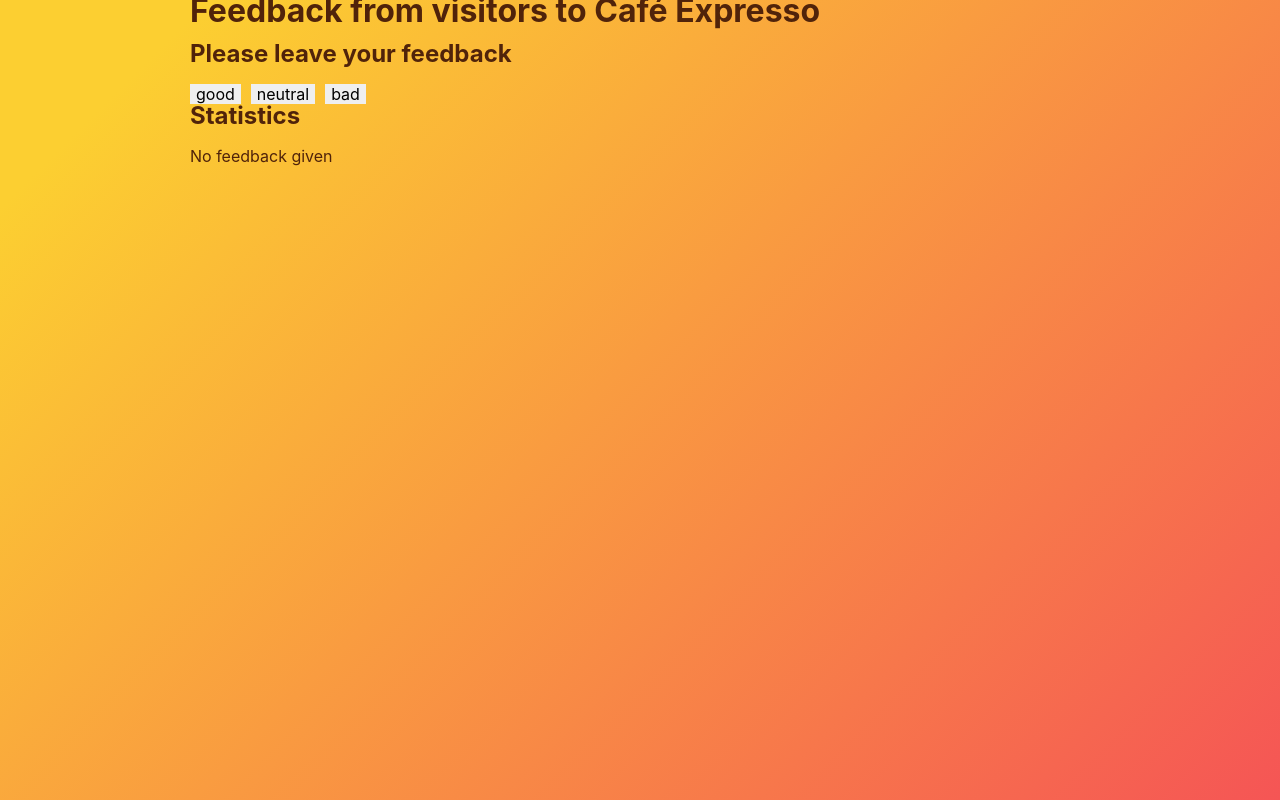
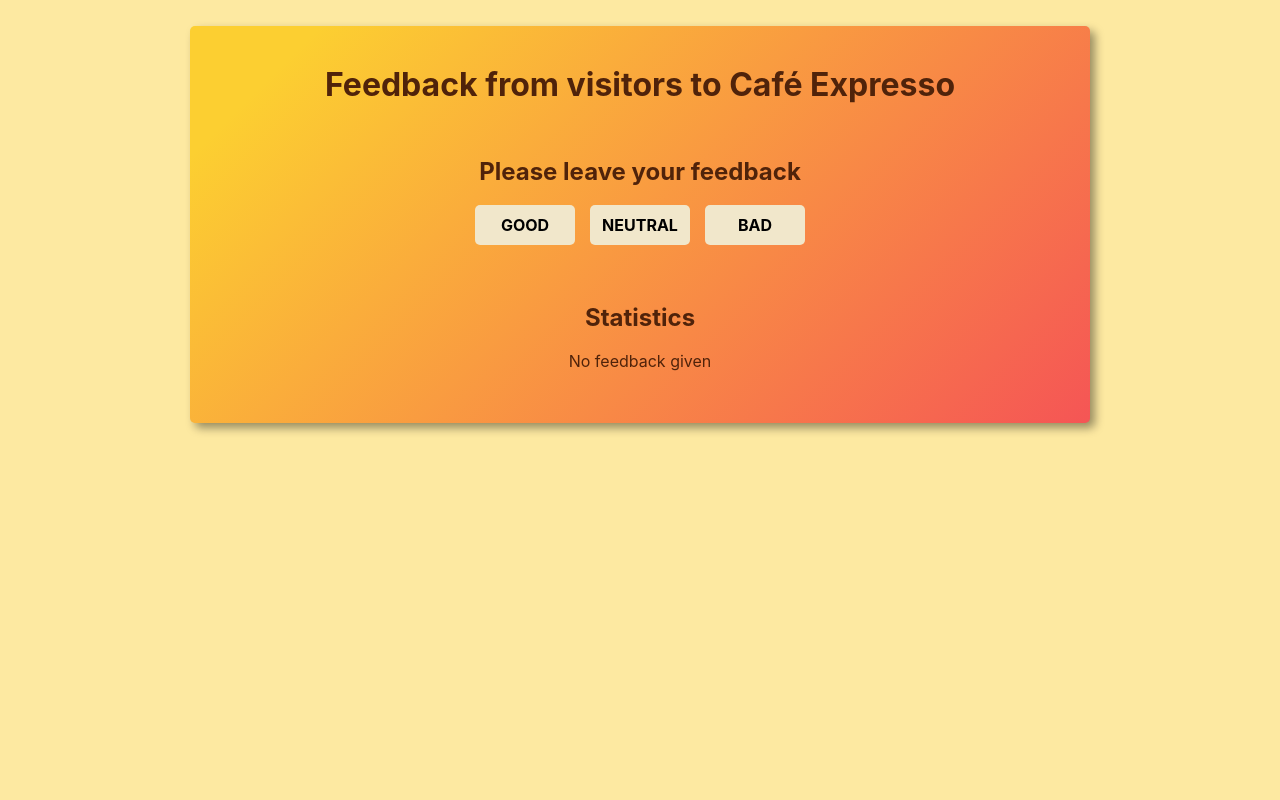
Before and after one commit to igorklyopov/goit-react-hw-02-feedback, a React (Create React App) app: page / in a window 1280 px wide. Built offline with nearby package versions, Linux system fonts and the light colour scheme.

Commit message:
adds styles

```diff
--- a/src/App.js
+++ b/src/App.js
@@ -1,5 +1,5 @@
 import React, { Component } from "react";
-import Container from "./components/Container/Container";
+import PageWrap from "./components/PageWrap/PageWrap";
 import Section from "./components/Section/Section";
 import FeedbackOptions from "./components/FeedbackOptions/FeedbackOptions";
 import Statistics from "./components/Statistics/Statistics";
@@ -42,10 +42,7 @@
     const { good, neutral, bad } = this.state;
 
     return (
-      <>
-        <Container>
-          <h1>Feedback from visitors to Café Expresso</h1>
-
+      <PageWrap title="Feedback from visitors to Café Expresso">
         <Section title="Please leave your feedback">
           <FeedbackOptions
             options={this.getOptionsValues()}
@@ -66,8 +63,7 @@
             <Notification message="No feedback given"></Notification>
           )}
         </Section>
-        </Container>
-      </>
+      </PageWrap>
     );
   }
 }
--- a/src/components/Container/Container.module.css
+++ b/src/components/Container/Container.module.css
@@ -6,6 +6,6 @@
 
 @media screen and (min-width: 1024px) {
   .container {
-    width: 900px;
+    width: 600px;
   }
 }
--- a/src/components/FeedbackOptions/FeedbackOptions.js
+++ b/src/components/FeedbackOptions/FeedbackOptions.js
@@ -2,16 +2,21 @@
 import style from "./FeedbackOptions.module.css";
 
 const FeedbackOptions = ({ options, onLeaveFeedback }) => {
-  return options.map((option) => (
+  return (
+    <div className={style.feedbackBtnsWrap}>
+      {options.map((option) => (
         <button
           key={option}
           type="button"
           className="button"
           onClick={() => onLeaveFeedback(option)}
+          className={style.feedbackBtn}
         >
           {option}
         </button>
-  ));
+      ))}
+    </div>
+  );
 };
 
 FeedbackOptions.propTypes = {
--- a/src/components/FeedbackOptions/FeedbackOptions.module.css
+++ b/src/components/FeedbackOptions/FeedbackOptions.module.css
@@ -0,0 +1,36 @@
+.feedbackBtnsWrap {
+  display: flex;
+  justify-content: center;
+  align-items: center;
+  flex-direction: column;
+}
+
+@media screen and (min-width: 768px) {
+  .feedbackBtnsWrap {
+    flex-direction: row;
+    margin: 0 auto;
+  }
+
+  .feedbackBtn:not(:last-child) {
+    margin-right: 15px;
+  }
+}
+
+.feedbackBtn {
+  width: 100px;
+  height: 40px;
+  margin-bottom: 10px;
+  border-radius: 5px;
+  font-weight: var(--bold-font-weight);
+  text-transform: uppercase;
+  background-color: var(--secondary-light-bg-color);
+
+  cursor: pointer;
+  outline: none;
+  border: none;
+}
+
+.feedbackBtn:hover {
+  color: var(--secondary-light-bg-color);
+  background-color: var(--primary-text-color);
+}
--- /dev/null
+++ b/src/components/PageWrap/PageWrap.js
@@ -0,0 +1,12 @@
+import styles from "../PageWrap/PageWrap.module.css";
+
+const PageWrap = ({ title, children }) => {
+  return (
+    <div className={styles.pageWrap}>
+      <h1 className={styles.mainTitle}>{title}</h1>
+      {children}
+    </div>
+  );
+};
+
+export default PageWrap;
--- /dev/null
+++ b/src/components/PageWrap/PageWrap.module.css
@@ -0,0 +1,28 @@
+.pageWrap {
+  width: 95%;
+  height: auto;
+  margin-left: auto;
+  margin-right: auto;
+  margin-top: 2%;
+  margin-bottom: 2%;
+  margin-left: auto;
+  margin-right: auto;
+  padding: 20px 0;
+  text-align: center;
+  border-radius: 5px;
+  box-shadow: 5px 5px 10px rgba(0, 0, 0, 0.4);
+
+  background-color: var(--primary-bg-color);
+  background-image: var(--primary-bg-gradient);
+  background-repeat: no-repeat;
+}
+
+@media screen and (min-width: 1024px) {
+  .pageWrap {
+    width: 900px;
+  }
+}
+
+.mainTitle {
+  line-height: 1.1;
+}
--- a/src/components/Section/Section.js
+++ b/src/components/Section/Section.js
@@ -1,11 +1,14 @@
 import PropTypes from "prop-types";
 import style from "../Section/Section.module.css";
+import Container from "../Container/Container";
 
 const Section = ({ title, children }) => {
   return (
     <section className={style.section}>
-      <h2 className={style.sectionTitle}>{title}</h2>
-      {children}
+      <Container>
+        <h2 className={style.sectionTitle}>{title}</h2>
+        {children}
+      </Container>
     </section>
   );
 };
--- a/src/components/Section/Section.module.css
+++ b/src/components/Section/Section.module.css
@@ -1,5 +1,8 @@
 .section {
+  padding: 15px 0;
+  text-align: center;
 }
 
 .sectionTitle {
+  line-height: 1.1;
 }
--- a/src/components/Statistics/Statistics.js
+++ b/src/components/Statistics/Statistics.js
@@ -4,20 +4,25 @@
 const Statistics = ({ good, neutral, bad, total, positivePercentage }) => {
   return (
     <ul className={`list ${style.statisticsList}`}>
-      <li>
-        Good: <span>{good}</span>
+      <li className={style.statisticsItem}>
+        <span className={style.statisticsLabel}>Good: </span>
+        <span className={style.statisticsValue}>{good}</span>
       </li>
-      <li>
-        Neutral: <span>{neutral}</span>
+      <li className={style.statisticsItem}>
+        <span className={style.statisticsLabel}>Neutral: </span>
+        <span className={style.statisticsValue}>{neutral}</span>
       </li>
-      <li>
-        Bad: <span>{bad}</span>
+      <li className={style.statisticsItem}>
+        <span className={style.statisticsLabel}>Bad: </span>
+        <span className={style.statisticsValue}>{bad}</span>
       </li>
-      <li>
-        Total: <span>{total}</span>
+      <li className={style.statisticsItem}>
+        <span className={style.statisticsLabel}>Total: </span>
+        <span className={style.statisticsValue}>{total}</span>
       </li>
-      <li>
-        Positive feedback: <span>{positivePercentage}%</span>
+      <li className={style.statisticsItem}>
+        <span className={style.statisticsLabel}>Positive feedback: </span>
+        <span className={style.statisticsValue}>{positivePercentage}%</span>
       </li>
     </ul>
   );
--- a/src/components/Statistics/Statistics.module.css
+++ b/src/components/Statistics/Statistics.module.css
@@ -1,2 +1,42 @@
 .statisticsList {
+  width: 70%;
+  margin: 0 auto;
 }
+
+@media screen and (min-width: 768px) {
+  .statisticsList {
+    width: 40%;
+  }
+}
+
+.statisticsItem {
+  display: flex;
+  align-items: center;
+  justify-content: space-between;
+}
+
+.statisticsItem:not(:last-child) {
+  margin-bottom: 10px;
+}
+
+.statisticsLabel {
+  margin-right: 5px;
+  font-weight: var(--medium-font-weight);
+}
+
+@media screen and (min-width: 768px) {
+  .statisticsLabel {
+    font-size: 20px;
+  }
+}
+
+.statisticsValue {
+  display: flex;
+  align-items: center;
+  justify-content: center;
+  width: 50px;
+  height: 50px;
+  border-radius: 50%;
+  background-color: var(--secondary-light-bg-color);
+  font-weight: var(--bold-font-weight);
+}
--- a/src/index.css
+++ b/src/index.css
@@ -1,13 +1,10 @@
 :root {
   /* colors */
   --primary-text-color: #50230a;
-  --secondary-text-color: #2e266f;
   --basic-light-text-color: #f2eade;
-  --primary-bg-color: #fccf31;
+  --primary-bg-color: #fde9a1;
   --primary-bg-gradient: linear-gradient(135deg, #fccf31 10%, #f55555 100%);
-  --secondary-bg-color: rgba(204, 204, 204, 0.4);
-  --basic-light-bg-color: #f7f7f7;
-  --secondary-light-bg-color: #ffffff;
+  --secondary-light-bg-color: #f1e7cb;
   --accent-bg-color: #9999ff;
 
   /* typography */
@@ -27,44 +24,6 @@
   font-size: 16px;
   line-height: 133%;
   background-color: var(--primary-bg-color);
-  background-image: var(--primary-bg-gradient);
-  background-repeat: no-repeat;
-}
-
-h1,
-h2,
-h3,
-h4,
-h5,
-h6,
-p {
-  margin-top: 0;
-}
-
-img {
-  display: block;
-  width: 100%;
-  height: auto;
-}
-
-#root {
-  height: 100vh;
-}
-
-/* for test */
-.testTitle {
-  width: 300px;
-  height: 100px;
-  margin: 0 auto;
-  background-color: var(--primary-bg-color);
-}
-
-.button {
-  cursor: pointer;
-  outline: none;
-  border: none;
-  /*  */
-  margin-right: 10px;
 }
 
 .list {
```
Lines whose indentation alone changed are shown as unchanged.
